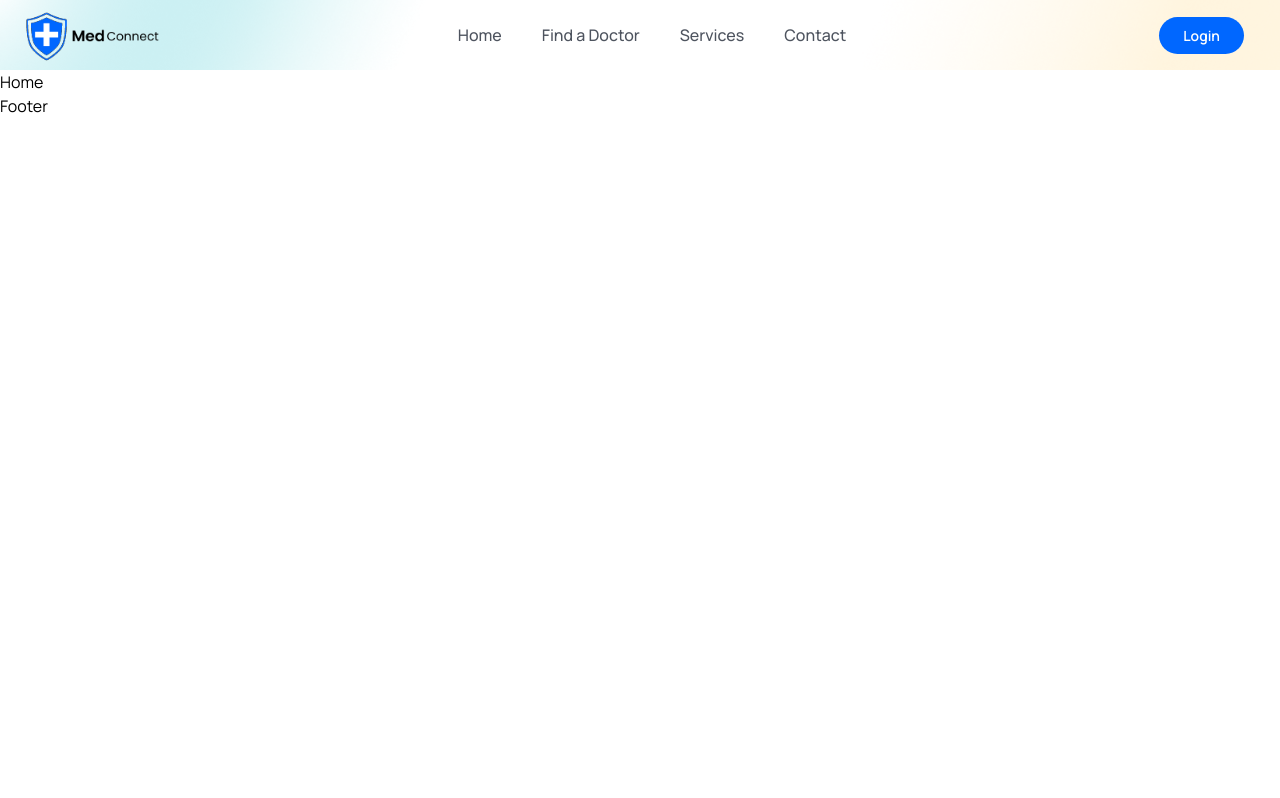
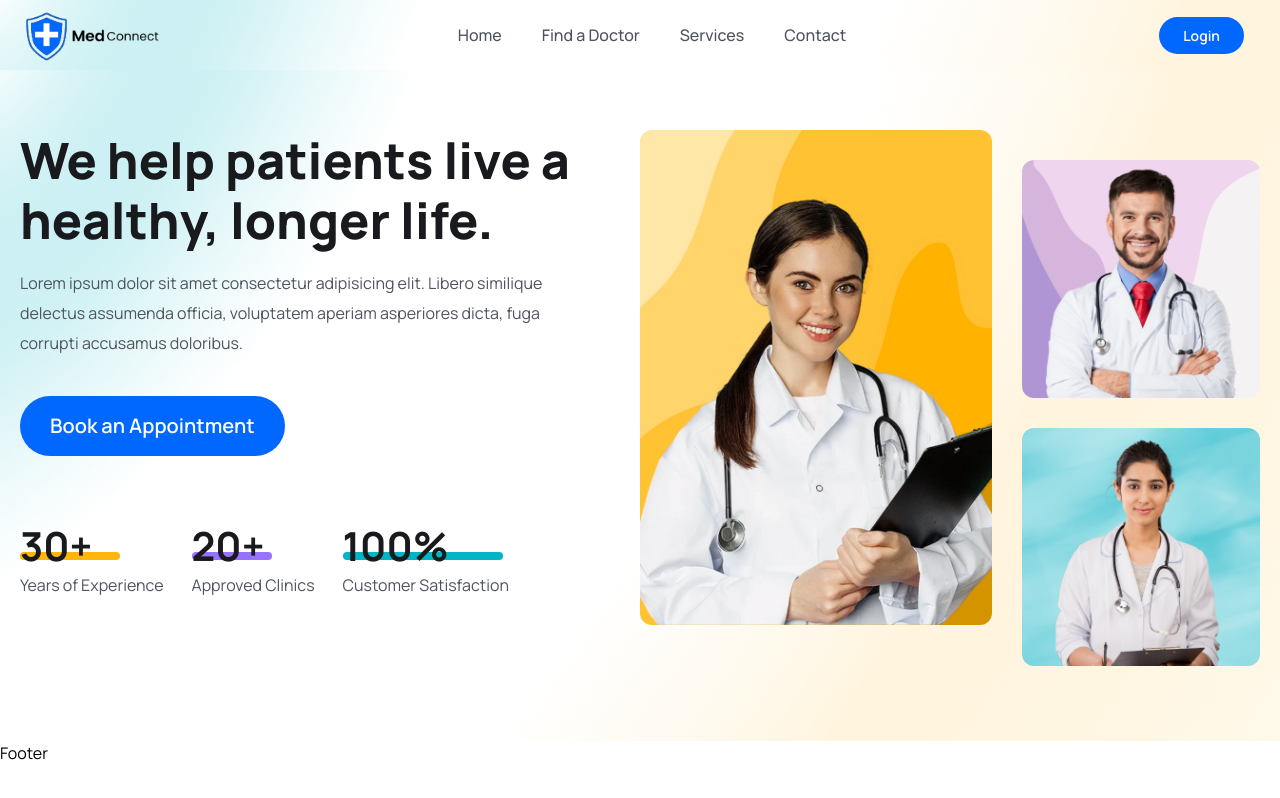
Before and after one commit to aashish-dhiman/MedConnect, a React (Vite) app in the folder frontend/: page / in a window 1280 px wide. Built offline with nearby package versions, Linux system fonts and the light colour scheme.

Commit message:
addedhero-intro section

```diff
--- a/frontend/src/App.css
+++ b/frontend/src/App.css
@@ -4,6 +4,7 @@
     margin: 0;
     padding: 0;
     box-sizing: border-box;
+    scroll-behavior: smooth;
 }
 
 body {
@@ -12,13 +13,13 @@ body {
 
 .sticky__header {
     width: 100%;
-    height: 80px;
-    line-height: 80px;
+    height: 8cqmax;
     position: sticky;
     top: 0;
     left: 0;
     z-index: 99999;
     box-shadow: 3px 3px -8px 3px #ddd;
+    backdrop-filter: blur(5px);
 }
 
 @media only screen and (max-width: 768px) {
--- a/frontend/src/pages/Home.jsx
+++ b/frontend/src/pages/Home.jsx
@@ -1,7 +1,95 @@
 import React from "react";
+import heroImg01 from "../assets/images/heroImg01.png";
+import heroImg02 from "../assets/images/heroImg02.png";
+import heroImg03 from "../assets/images/heroImg03.png";
 
 const Home = () => {
-    return <div>Home</div>;
+    return (
+        <>
+            {/* ===================== hero section ==================== */}
+            <section className="hero__section pt-[60px] 2xl:h-[800px]">
+                <div className="container">
+                    <div className="flex flex-col md:flex-row lg:flex-row gap-[70px] justify-between">
+                        {/* ================= hero content ==================== */}
+                        <div>
+                            <div className="lg:w-[550px] md:w-[420px] sm:w-[380px] ">
+                                <h1 className="text-[34px] leading-[40px] text-headingColor font-[800] md:text-[50px]  md:leading-[60px]">
+                                    We help patients live a healthy, longer
+                                    life.
+                                </h1>
+                                <p className="text__para">
+                                    Lorem ipsum dolor sit amet consectetur
+                                    adipisicing elit. Libero similique delectus
+                                    assumenda officia, voluptatem aperiam
+                                    asperiores dicta, fuga corrupti accusamus
+                                    doloribus.
+                                </p>
+
+                                <button className="btn btn__hover sm:text-[20px] ">
+                                    Book an Appointment
+                                </button>
+                            </div>
+
+                            {/* ============ hero counter ========= */}
+                            <div className="mt-[30px] lg:mt-[70px] flex flex-col md:flex-row lg:flex-row items-start gap-5 lg:gap-7">
+                                <div>
+                                    <h2 className=" text-[30px] leading-10 lg:text-[40px] font-[700] text-headingColor ">
+                                        30+
+                                    </h2>
+                                    <span className="bg-yellowColor h-2 w-[100px] rounded-full block -mt-[14px] -mb-[8px]"></span>
+                                    <p className=" text__para">
+                                        Years of Experience
+                                    </p>
+                                </div>
+                                <div>
+                                    <h2 className=" text-[30px] leading-10 lg:text-[40px] font-[700] text-headingColor ">
+                                        20+
+                                    </h2>
+                                    <span className="bg-purpleColor h-2 w-[80px] rounded-full block -mt-[14px] -mb-[8px]"></span>
+                                    <p className=" text__para">
+                                        Approved Clinics
+                                    </p>
+                                </div>
+                                <div>
+                                    <h2 className=" text-[30px] leading-10 lg:text-[40px] font-[700] text-headingColor ">
+                                        100%
+                                    </h2>
+                                    <span className="bg-irisBlueColor h-2 w-[160px] rounded-full block -mt-[14px] -mb-[8px]"></span>
+                                    <p className=" text__para">
+                                        Customer Satisfaction
+                                    </p>
+                                </div>
+                            </div>
+                        </div>
+
+                        {/* ============= hero images ============ */}
+                        <div className="flex gap-[30px] justify-end ">
+                            <div>
+                                <img
+                                    src={heroImg01}
+                                    alt="doctor picture"
+                                    className=" rounded-xl "
+                                />
+                            </div>
+                            <div className="mt-[30px]">
+                                <img
+                                    src={heroImg02}
+                                    alt="doctor picture"
+                                    className="rounded-xl mb-[30px]"
+                                />
+                                <img
+                                    src={heroImg03}
+                                    alt="doctor picture"
+                                    className="rounded-xl"
+                                />
+                            </div>
+                        </div>
+                    </div>
+                </div>
+            </section>
+            {/* ===================== hero section end==================== */}
+        </>
+    );
 };
 
 export default Home;
```
